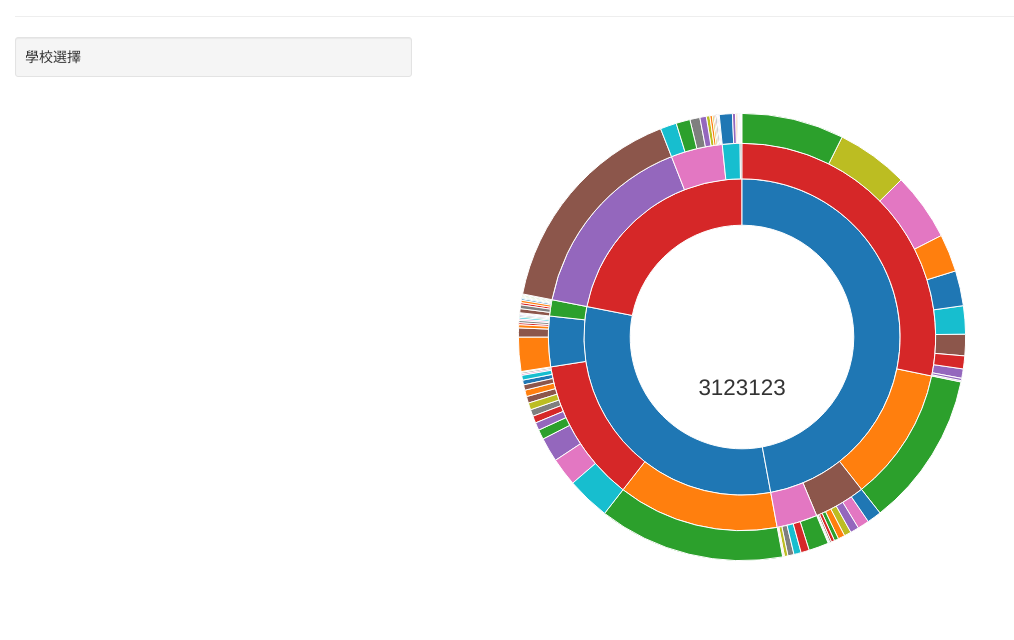
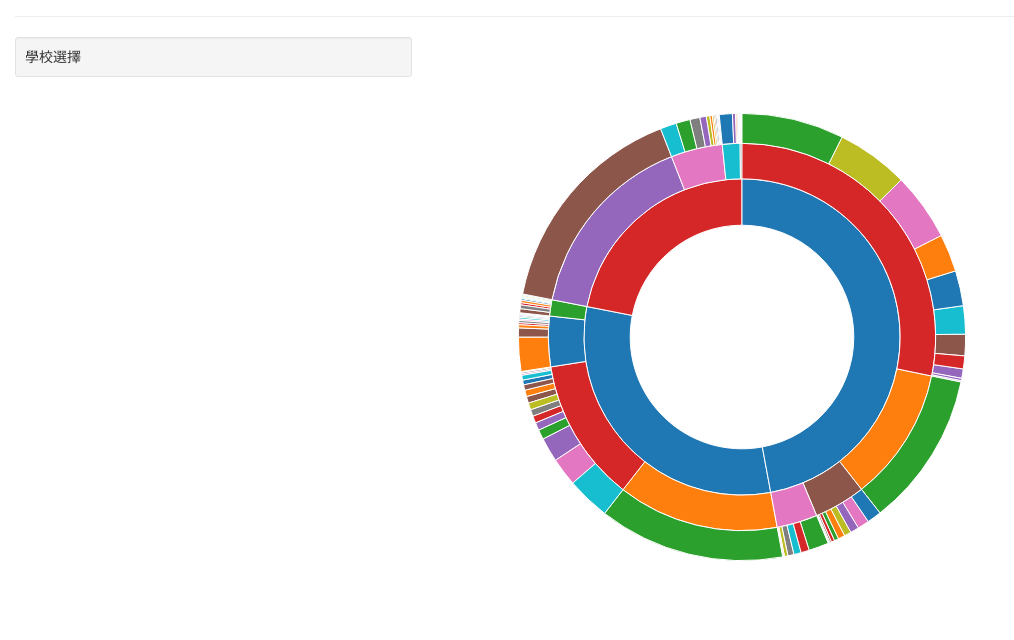
Before and after one commit to yuwen41200/meichu-hack-2015, a website: page index.html in a window 1280 px wide. Shown: the part 133-773 px from the top of the page, without its empty margins (0-1014 px from the left). Drawn offline with nearby package versions, Linux system fonts and the light colour scheme.

Commit message:
remove 3123123 magic number

```diff
--- a/index.html
+++ b/index.html
@@ -54,7 +54,7 @@
             <text id="yeeee1" style="transform: translateY(-.7em); text-anchor: middle; font-size: 2.4em;"></text>
             <text id="yeeee2" style="transform: translateY(.4em); text-anchor: middle; font-size: 1.2em;" fill="#999"></text>
             <text id="yeeee3" style="transform: translateY(1.7em); text-anchor: middle; font-size: 1.2em;" fill="#999"></text>
-            <text id="yeeeey" style="transform: translateY(2.6em); text-anchor: middle; font-size: 1.6em;" fill="#333">3123123</text>
+            <text id="yeeeey" style="transform: translateY(2.6em); text-anchor: middle; font-size: 1.6em;" fill="#333"></text>
           </g>
         </svg>
 			</article>
```
